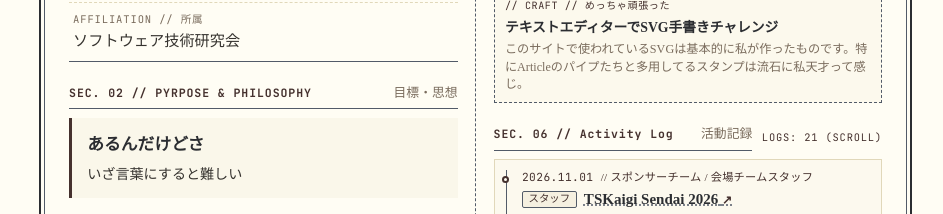
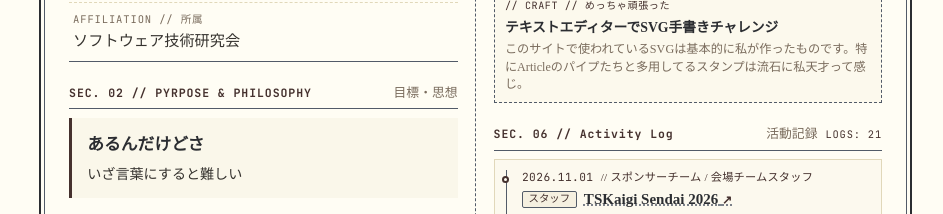
Before and after one commit to sorai-loop/my-site-v2, a React (Vite) app: page / in a window 1280 px wide. Shown: the part 4900-5114 px from the top of the page, without its empty margins (312-1255 px from the left). Built offline with nearby package versions, Linux system fonts and the light colour scheme; no server answers; a web font is replaced by a local one.

Commit message:
不要なテキストを削除

```diff
--- a/src/components/profile/ProfileHistory.module.css
+++ b/src/components/profile/ProfileHistory.module.css
@@ -10,17 +10,6 @@
   display: flex;
   flex-direction: column;
   overflow: hidden;
-}
-
-.headerRow {
-  display: flex;
-  align-items: center;
-  justify-content: space-between;
-  gap: 0.6rem;
-}
-
-.subHeaderFlex {
-  flex: 1;
 }
 
 .historyCount {
@@ -220,6 +209,10 @@
     gap: 0.35rem;
   }
 
+  .historyCount {
+    font-size: 0.58rem;
+  }
+
   .scrollContainer {
     max-height: calc(100svh - 170px);
     min-height: 220px;
--- a/src/components/profile/ProfileHistory.tsx
+++ b/src/components/profile/ProfileHistory.tsx
@@ -30,16 +30,15 @@ export const ProfileHistory = ({
         .filter(Boolean)
         .join(' ')}
     >
-      <div className={styles.headerRow}>
-        <ProfileSubHeader
-          code={code}
-          title="活動記録"
-          className={styles.subHeaderFlex}
-        />
-        <span className={styles.historyCount} aria-hidden="true">
-          LOGS: {sortedItems.length} (SCROLL)
-        </span>
-      </div>
+      <ProfileSubHeader
+        code={code}
+        title="活動記録"
+        extra={
+          <span className={styles.historyCount} aria-hidden="true">
+            LOGS: {sortedItems.length}
+          </span>
+        }
+      />
 
       <div
         className={[
```
